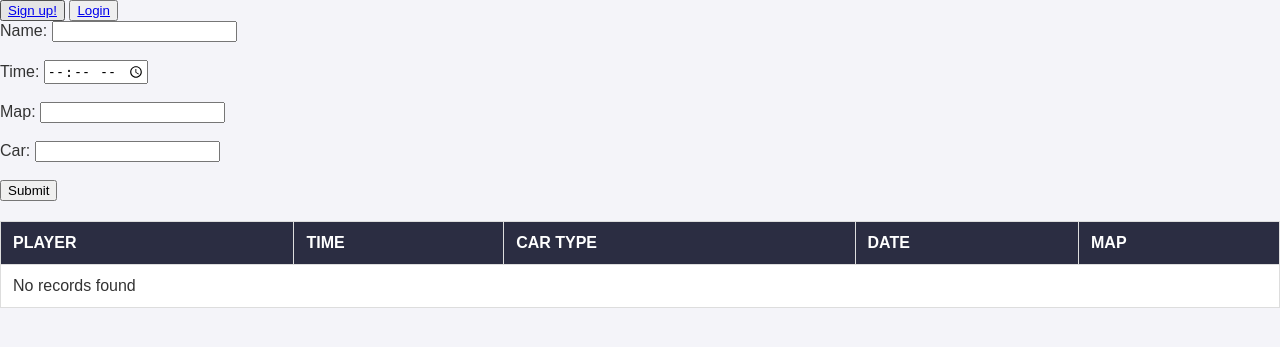
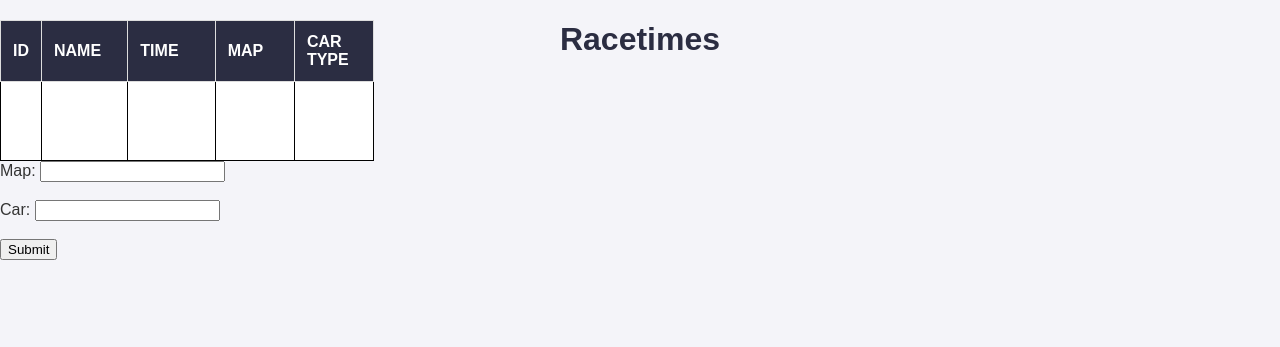
Before and after one commit to zaih0/Racing-Times, a PHP site: page / in a window 1280 px wide. Shown: the top 347 px of the page. Run offline with PHP 8.4, Linux system fonts and the light colour scheme; tables that the repository leaves empty or names only in its code hold one stand-in row (values such as "Sample post").

Commit message:
Update index.php

```diff
--- a/index.php
+++ b/index.php
@@ -1,12 +1,48 @@
 <?php
+session_start();
 
-    session_start();
+if ($_SERVER["REQUEST_METHOD"] == "POST") {
+    if (isset($_POST["name"]) && isset($_POST["time"]) && isset($_POST["map"]) && isset($_POST["car_type"])) {
 
-    if (isset($_SESSION['record_saved'])) {
-        echo "Record saved successfully!";
-        echo "<script>alert('Record saved successfully!');</script>";
-        unset($_SESSION['record_saved']);
+        // Retrieve form data
+        $name = $_POST["name"];
+        $time = $_POST["time"];
+        $map = $_POST["map"];
+        $car_type = $_POST["car_type"];
+
+        // Insert data into the database
+        $servername = "localhost";
+        $username = "root";
+        $password = "Superpuck2000";
+        $dbname = "db_racetimes"; // Correct database name
+
+        try {
+            // Establishing a connection to the database
+            $conn = new PDO("mysql:host=$servername;dbname=$dbname", $username, $password);
+            $conn->setAttribute(PDO::ATTR_ERRMODE, PDO::ERRMODE_EXCEPTION);
+
+            // Prepare SQL statement to insert data
+            $stmt = $conn->prepare("INSERT INTO tb_racetimes (name, time, map, car_type) VALUES (:name, :time, :map, :car_type)");
+
+            // Bind parameters to the prepared statement
+            $stmt->bindParam(':name', $name);
+            $stmt->bindParam(':time', $time);
+            $stmt->bindParam(':map', $map);
+            $stmt->bindParam(':car_type', $car_type);
+
+            // Execute the statement to insert the data
+            $stmt->execute();
+
+            echo "<h2 style='position: relative; float:left; background: red; color: white;'>added new racer!</h2>";
+
+        } catch (PDOException $e) {
+            echo "Error: " . $e->getMessage();
+        }
+
+        // Close the database connection
+        $conn = null;
     }
+}
 
 ?>
 <!DOCTYPE html>
@@ -17,105 +53,57 @@
     <link rel="stylesheet" href="./css/index.css">
     <title>Racing Times</title>
 </head>
-<script>
-        document.getElementById('racingForm').addEventListener('submit', function(event) {
-            event.preventDefault(); // Prevent the default form submission
+<body>
+<?php
+echo "<table style='border: solid 1px black;  background: black; color: white; width: 200px; position: absolute; left: 0vw; top: 0vh; overflow: scroll;'>";
+echo "<tr><th>ID</th><th>Name</th><th>Time</th><th>map</th><th>Car Type</th>";
 
-            const formData = new FormData(this);
-            formData.append('ajax', true);
+$servername = "localhost";
+$username = "root";
+$password = "Superpuck2000";
+$dbname = "db_racetimes";
 
-            fetch('racingtimes.php', {
-                method: 'POST',
-                body: formData,
-            })
-                .then(response => response.json())
-                .then(data => {
-                    if (data.success) {
-                        const table = document.getElementById('racingTable');
-                        const newRow = document.createElement('tr');
+try {
+    $conn = new PDO("mysql:host=$servername;dbname=$dbname", $username, $password); // Fixed connection string
+    $conn->setAttribute(PDO::ATTR_ERRMODE, PDO::ERRMODE_EXCEPTION);
 
-                        newRow.innerHTML = `
-                            <td class="profile">
-                                <img src="https://via.placeholder.com/40" alt="User Avatar">
-                                <span class="name">${data.record.name}</span>
-                                <span class="country">${data.record.car_type}</span>
-                            </td>
-                            <td>${data.record.time}</td>
-                            <td>${data.record.car_type}</td>
-                            <td>${data.record.date}</td>
-                            <td>${data.record.map}</td>
-                        `;
-                        table.appendChild(newRow);
-                        alert('Record successfully saved.');
-                    } else {
-                        alert('Error: ' + data.error);
-                    }
-                })
-                .catch(error => {
-                    console.error('Error:', error);
-                    alert('An error occurred while saving the record.');
-                });
-        });
-    </script>
-<body>
+    // Fetching data for the table
+    $stmt = $conn->prepare("SELECT id, name, time, map, car_type FROM tb_racetimes");
+    $stmt->execute();
 
-    <button id="btn">
-        <a href="../Racing-Times/html/signup.html">Sign up!</a>
-    </button>
-    <button>
-        <a href="../Racing-Times/html/login.html">Login</a>
-    </button>
+    // Loop through the results and output them in the table
+    $result = $stmt->fetchAll(PDO::FETCH_ASSOC);
 
+    foreach ($result as $row) {
+        echo "<tr>";
+        echo "<td style='width: 150px; border: 1px solid black;'>" . htmlspecialchars($row['id']) . "</td>";
+        echo "<td style='width: 150px; border: 1px solid black;'>" . htmlspecialchars($row['name']) . "</td>";
+        echo "<td style='width: 150px; border: 1px solid black;'>" . htmlspecialchars($row['time']) . "</td>";
+        echo "<td style='width: 150px; border: 1px solid black;'>" . htmlspecialchars($row['map']) . "</td>";
+        echo "<td style='width: 150px; border: 1px solid black;'>" . htmlspecialchars($row['car_type']) . "</td>";
+        echo "</tr>";
+    }
+} catch (PDOException $e) {
+    echo "Error: " . $e->getMessage();
+}
+$conn = null;
+
+echo "</table>";
+?>
+
+<div>
+    <h1>Racetimes</h1>
     <form action="times.php" method="POST">
         <label for="name">Name:</label>
         <input type="text" id="name" name="name" required><br><br>
-
         <label for="time">Time:</label>
         <input type="time" id="time" name="time" required><br><br>
         <label for="map">Map:</label>
         <input type="text" id="map" name="map" required><br><br>
         <label for="car_type">Car:</label>
         <input type="text" id="car_type" name="car_type" required><br><br>
-
         <button type="submit">Submit</button>
-    </form>
-
-    <div class="table-container">
-            <table>
-                <thead>
-                    <tr>
-                        <th>Player</th>
-                        <th>Time</th>
-                        <th>Car Type</th>
-                        <th>Date</th>
-                        <th>Map</th>
-                    </tr>
-                </thead>
-                <tbody id="racingTable">
-                    <?php if (!empty($records)): ?>
-                        <?php foreach ($records as $record): ?>
-                            <tr>
-                                <td class="profile">
-                                    <img src="https://via.placeholder.com/40" alt="User Avatar">
-                                    <span class="name"><?php echo htmlspecialchars($record['name']); ?></span>
-                                    <span class="country"><?php echo strtoupper($record['car_type']); ?></span>
-                                </td>
-                                <td><?php echo htmlspecialchars($record['time']); ?></td>
-                                <td><?php echo htmlspecialchars($record['car_type']); ?></td>
-                                <td><?php echo htmlspecialchars($record['date']); ?></td>
-                                <td><?php echo htmlspecialchars($record['map']); ?></td>
-                            </tr>
-                        <?php endforeach; ?>
-                    <?php else: ?>
-                        <tr>
-                            <td colspan="5">No records found</td>
-                        </tr>
-                    <?php endif; ?>
-                </tbody>
-            </table>
-        </div>
-
-
-
+        </form>
+</div>
 </body>
 </html>
```
